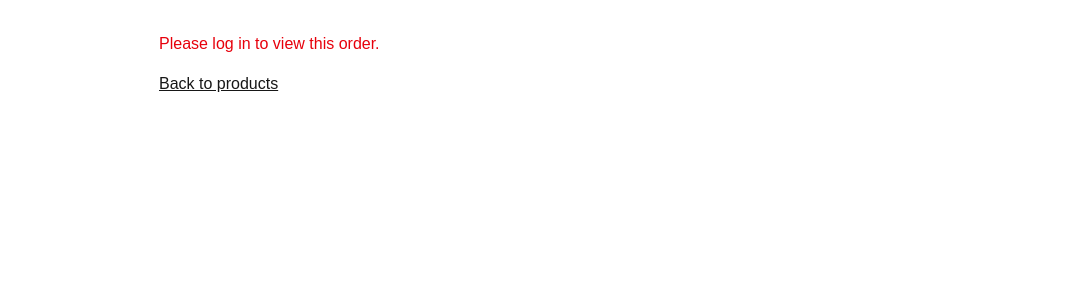
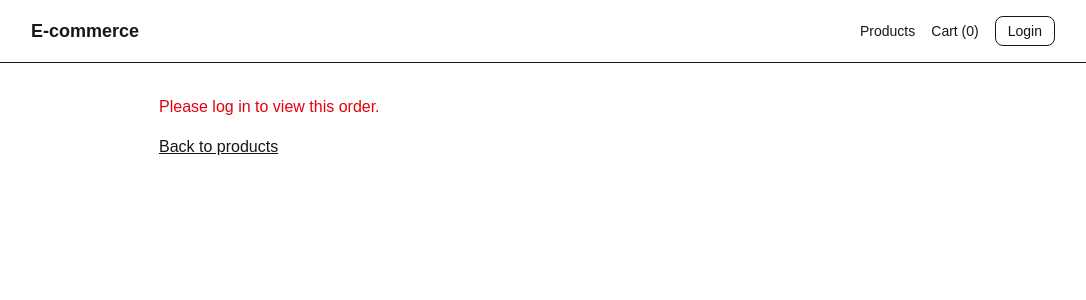
Before and after one commit to Inez-y/e-commerce, a Next.js app in the folder storefront/: page /orders/1 in a window 1280 px wide. Shown: the top 300 px of the page, without its empty margins (97-1183 px from the left). Built offline with nearby package versions, Linux system fonts and the light colour scheme.

Commit message:
Add navigation for guests and users

```diff
--- a/storefront/src/app/cart/added/page.tsx
+++ b/storefront/src/app/cart/added/page.tsx
@@ -1,4 +1,5 @@
 import Link from 'next/link';
+import { StorefrontNav } from '@/components/storefront-nav';
 
 type CartAddedPageProps = {
   searchParams: Promise<{
@@ -12,6 +13,8 @@ export default async function CartAddedPage({
   const { productName } = await searchParams;
 
   return (
+    <>
+    <StorefrontNav />
     <main className="min-h-screen p-8">
       <div className="mx-auto max-w-xl">
         <section className="rounded-2xl border p-8 text-center shadow-sm">
@@ -43,5 +46,6 @@ export default async function CartAddedPage({
         </section>
       </div>
     </main>
+    </>
   );
 }
--- a/storefront/src/app/cart/page.tsx
+++ b/storefront/src/app/cart/page.tsx
@@ -4,6 +4,7 @@ import Link from 'next/link';
 import { useState } from 'react';
 import { useCart } from '@/context/cart-context';
 import { useRouter } from 'next/navigation';
+import { StorefrontNav } from '@/components/storefront-nav';
 
 function formatPrice(priceCents: number) {
   return `$${(priceCents / 100).toFixed(2)}`;
@@ -59,6 +60,9 @@ export default function CartPage() {
   }
 
   return (
+    <>
+    <StorefrontNav />
+
     <main className="min-h-screen p-8">
       <div className="mx-auto max-w-3xl">
         <Link href="/" className="text-sm text-gray-600 hover:underline">
@@ -68,7 +72,7 @@ export default function CartPage() {
         <h1 className="mt-8 text-3xl font-bold">Cart</h1>
 
         {items.length === 0 ? (
-          <p className="mt-8 text-gray-600">Your cart is empty.</p>
+          <p className="mt-8 text-gray-300">Your cart is empty.</p>
         ) : (
           <div className="mt-8 space-y-4">
             {items.map((item) => (
@@ -167,5 +171,6 @@ export default function CartPage() {
         </div>
       )}
     </main>
+    </>
   );
 }
--- a/storefront/src/app/login/page.tsx
+++ b/storefront/src/app/login/page.tsx
@@ -2,6 +2,7 @@
 
 import { useState } from 'react';
 import { useRouter } from 'next/navigation';
+import { StorefrontNav } from '@/components/storefront-nav';
 
 export default function LoginPage() {
   const router = useRouter();
@@ -11,6 +12,9 @@ export default function LoginPage() {
   const [error, setError] = useState('');
 
   return (
+    <>
+    <StorefrontNav />
+
     <main className="min-h-screen p-8">
       <div className="mx-auto max-w-md">
         <h1 className="text-3xl font-bold">Login</h1>
@@ -81,5 +85,6 @@ export default function LoginPage() {
         </form>
       </div>
     </main>
+    </>
   );
 }
--- a/storefront/src/app/orders/[id]/page.tsx
+++ b/storefront/src/app/orders/[id]/page.tsx
@@ -2,6 +2,7 @@
 
 import { use, useEffect, useState } from 'react';
 import Link from 'next/link';
+import { StorefrontNav } from '@/components/storefront-nav';
 
 type order = {
     id: string;
@@ -69,6 +70,9 @@ export default function OrderConfirmationPage({
         console.log('[Orders] Error occured.');
 
         return(
+            <>
+            <StorefrontNav />
+
             <main className="min-h-screen p-8">
                 <div className="mx-auto max-w-3xl">
                 <p className="text-red-600">{error}</p>
@@ -77,6 +81,7 @@ export default function OrderConfirmationPage({
                 </Link>
                 </div>
             </main>
+            </>
         );
     }
 
@@ -84,16 +89,23 @@ export default function OrderConfirmationPage({
         console.log('[Orders] Loading order...');
 
         return (
+            <>
+            <StorefrontNav />
+
             <main className="min-h-screen p-8">
                 <div className="mx-auto max-w-3xl">
                 <p>Loading order...</p>
                 </div>
             </main>
+            </>
         );
     }
 
     console.log('[Orders] Order confirmed.')
     return (
+        <>
+        <StorefrontNav />
+
         <main className="min-h-screen p-8">
             <div className="mx-auto max-w-3xl">
                 <h1 className="text-3xl font-bold"> Order confirmed </h1>
@@ -130,5 +142,6 @@ export default function OrderConfirmationPage({
                 </Link>
             </div>
         </main>
+        </>
     );
 }
--- a/storefront/src/app/page.tsx
+++ b/storefront/src/app/page.tsx
@@ -1,4 +1,5 @@
 import Link from 'next/link';
+import { StorefrontNav } from '@/components/storefront-nav';
 
 type Product = {
   id: string;
@@ -48,6 +49,9 @@ export default async function HomePage() {
   const products = await getProducts();
 
   return (
+    <>
+    <StorefrontNav />
+
     <main className="min-h-screen p-8">
       <div className="mx-auto max-w-5xl">
         <h1 className="text-3xl font-bold"> Storefront </h1>
@@ -82,5 +86,6 @@ export default async function HomePage() {
         )}
       </div>
     </main>
+    </>
   );
 }
--- a/storefront/src/app/products/[id]/page.tsx
+++ b/storefront/src/app/products/[id]/page.tsx
@@ -1,5 +1,6 @@
 import Link from 'next/link';
 import { AddToCartButton } from '@/components/add-to-cart-button';
+import { StorefrontNav } from '@/components/storefront-nav';
 
 type Product = {
   id: string;
@@ -51,6 +52,9 @@ export default async function ProductDetailPage({
   const isOutOfStock = stock <= 0;
 
   return (
+    <>
+    <StorefrontNav />
+
     <main className="min-h-screen p-8">
       <div className="mx-auto max-w-3xl">
         <div className="flex items-center justify-between">
@@ -95,5 +99,6 @@ export default async function ProductDetailPage({
         </section>
       </div>
     </main>
+    </>
   );
 }
--- /dev/null
+++ b/storefront/src/components/storefront-nav.tsx
@@ -0,0 +1,81 @@
+'use client';
+
+import Link from 'next/link';
+import { useEffect, useState } from 'react';
+import { useCart } from '@/context/cart-context';
+
+type StoredUser = {
+  id: string;
+  email: string;
+  role: 'ADMIN' | 'CUSTOMER';
+};
+
+export function StorefrontNav() {
+  const { itemCount, clearCart } = useCart();
+  const [user, setUser] = useState<StoredUser | null>(null);
+
+  useEffect(() => {
+    const rawUser = localStorage.getItem('user');
+
+    if (!rawUser) {
+      setUser(null);
+      return;
+    }
+
+    try {
+      setUser(JSON.parse(rawUser));
+    } catch {
+      setUser(null);
+    }
+  }, []);
+
+  function handleLogout() {
+    localStorage.removeItem('accessToken');
+    localStorage.removeItem('user');
+    clearCart();
+    setUser(null);
+    window.location.href = '/';
+  }
+
+  return (
+    <nav className="border-b px-8 py-4">
+      <div className="mx-auto flex max-w-5xl items-center justify-between">
+        <Link href="/" className="text-lg font-bold">
+          E-commerce
+        </Link>
+
+        <div className="flex items-center gap-4 text-sm">
+          <Link href="/" className="hover:underline">
+            Products
+          </Link>
+
+          <Link href="/cart" className="hover:underline">
+            Cart ({itemCount})
+          </Link>
+
+          {user?.role === 'ADMIN' && (
+            <Link href="/admin/products" className="hover:underline">
+              Admin
+            </Link>
+          )}
+
+          {!user ? (
+            <Link
+              href="/login"
+              className="rounded-lg border px-3 py-1 font-medium"
+            >
+              Login
+            </Link>
+          ) : (
+            <button
+              onClick={handleLogout}
+              className="rounded-lg border px-3 py-1 font-medium"
+            >
+              Logout
+            </button>
+          )}
+        </div>
+      </div>
+    </nav>
+  );
+}
```
